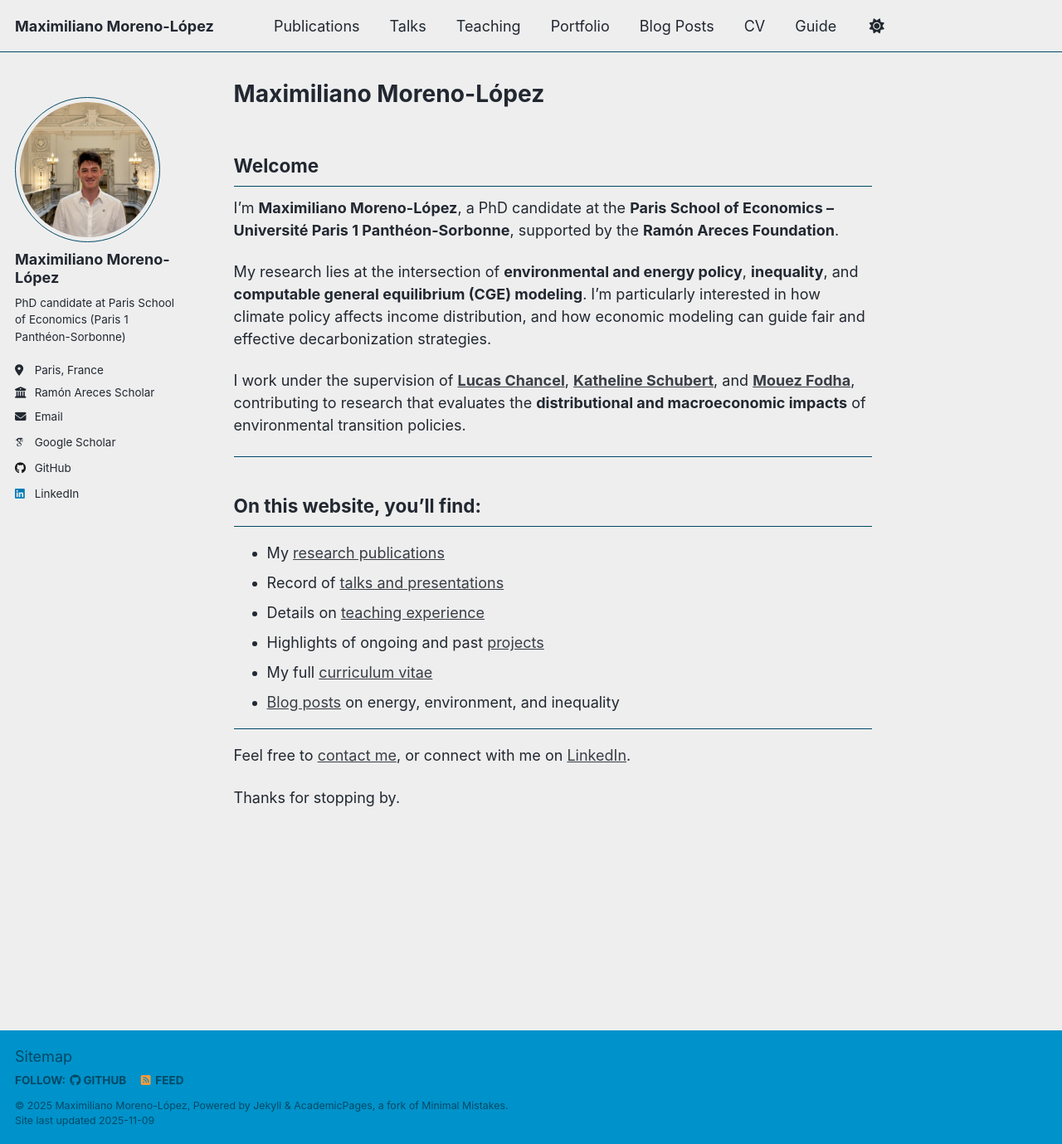
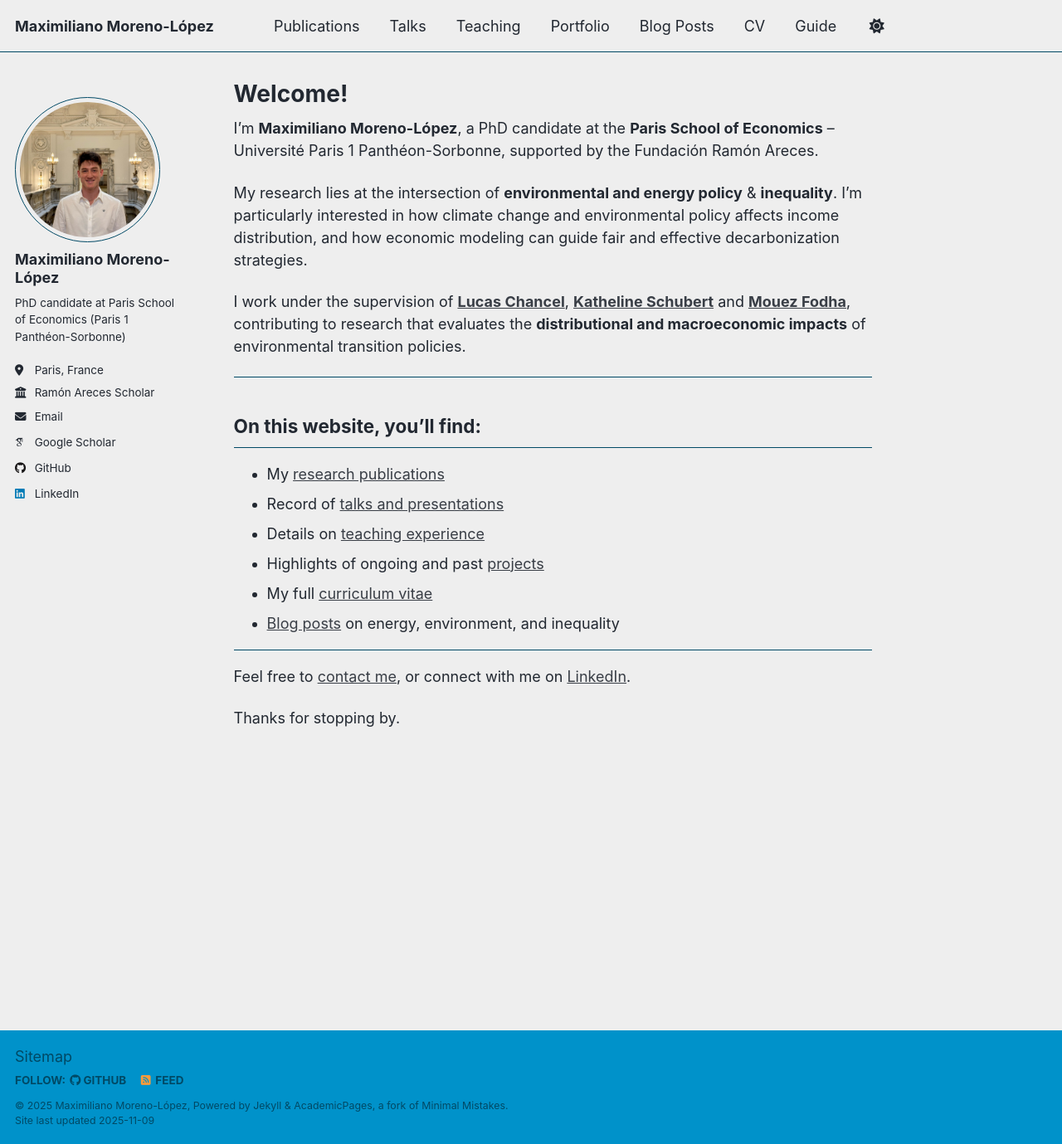
Before and after one commit to MaximilianoMoreno-Lopez/MaximilianoMoreno-Lopez.github.io, a Jekyll site: the page built from _pages/about.md, in a window 1280 px wide and 1379 px high. Shown: the whole window at 83% size. Built offline with Jekyll 4.4.1, drawn with Linux system fonts in a browser that asks for light colours; some web fonts are replaced; a script that is not in the unit is left out.

Commit message:
Update about.md

```diff
--- a/_pages/about.md
+++ b/_pages/about.md
@@ -1,19 +1,17 @@
 ---
 permalink: /
-title: "Maximiliano Moreno-López"
+title: "Welcome!"
 author_profile: true
 redirect_from:
   - /about/
   - /about.html
 ---
 
-## Welcome
+I’m **Maximiliano Moreno-López**, a PhD candidate at the **Paris School of Economics** – Université Paris 1 Panthéon-Sorbonne, supported by the Fundación Ramón Areces.
 
-I’m **Maximiliano Moreno-López**, a PhD candidate at the **Paris School of Economics – Université Paris 1 Panthéon-Sorbonne**, supported by the **Ramón Areces Foundation**.
+My research lies at the intersection of **environmental and energy policy** & **inequality**. I’m particularly interested in how climate change and environmental policy affects income distribution, and how economic modeling can guide fair and effective decarbonization strategies.
 
-My research lies at the intersection of **environmental and energy policy**, **inequality**, and **computable general equilibrium (CGE) modeling**. I’m particularly interested in how climate policy affects income distribution, and how economic modeling can guide fair and effective decarbonization strategies.
-
-I work under the supervision of [**Lucas Chancel**](https://lucaschancel.com/en/), [**Katheline Schubert**](https://www.parisschoolofeconomics.eu/personnes/katheline-schubert/), and [**Mouez Fodha**](https://www.parisschoolofeconomics.eu/personnes/mouez-fodha/), contributing to research that evaluates the **distributional and macroeconomic impacts** of environmental transition policies.
+I work under the supervision of [**Lucas Chancel**](https://lucaschancel.com/en/), [**Katheline Schubert**](https://www.parisschoolofeconomics.eu/personnes/katheline-schubert/) and [**Mouez Fodha**](https://www.parisschoolofeconomics.eu/personnes/mouez-fodha/), contributing to research that evaluates the **distributional and macroeconomic impacts** of environmental transition policies.
 
 ---
 
```
